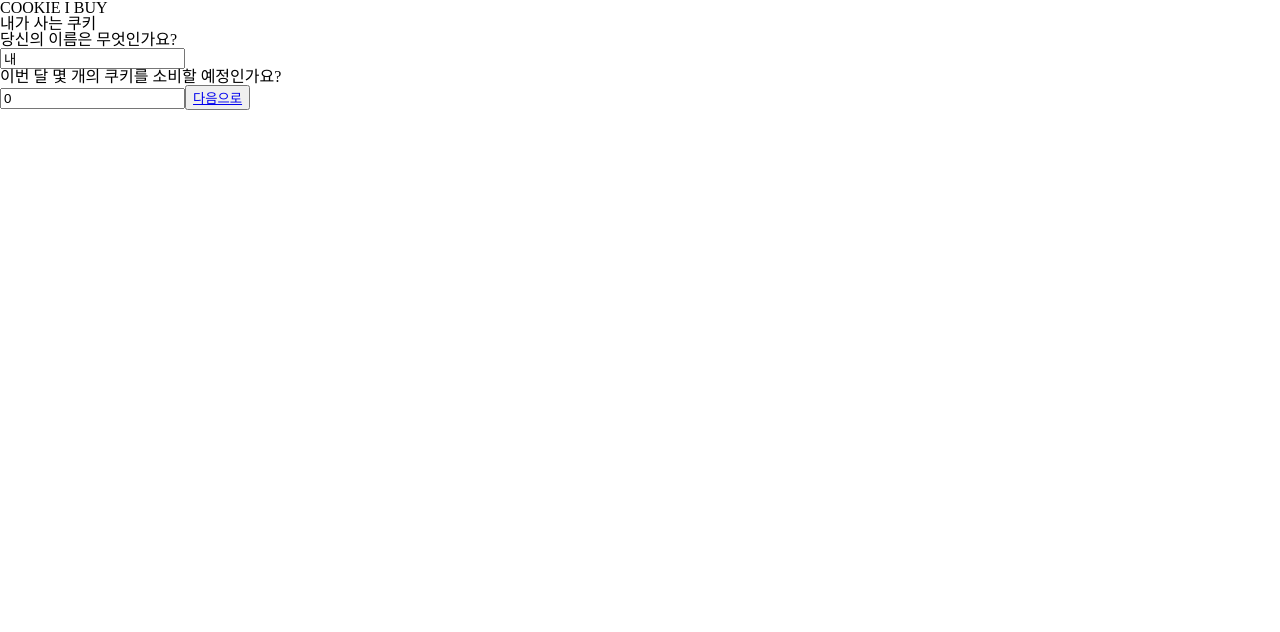
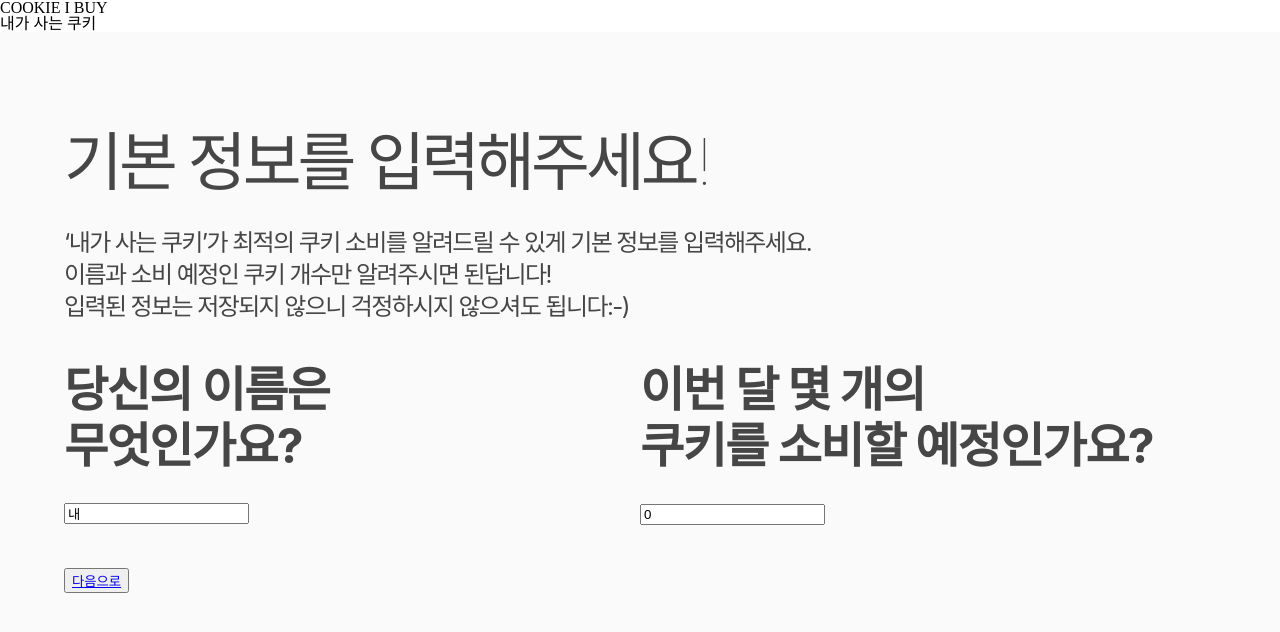
Before and after one commit to vdnuit/the-cookie-i-buy, a React (Create React App) app: page /Name in a window 1280 px wide. Shown: the top 632 px of the page. Built offline with nearby package versions, Linux system fonts and the light colour scheme.

Commit message:
SC Setting

```diff
--- a/src/components/Header.js
+++ b/src/components/Header.js
@@ -2,7 +2,17 @@ import { useRecoilValue } from "recoil";
 //각 페이지에 들어갈 헤더를 컴포넌트로 만들었습니다.
 //{userName}이/가 사는 쿠키를 처리하고 있습니다.
 import { userNameAtom } from "../atoms";
+import styled from "styled-components";
 
+const Container = styled.div`
+  // 초록 박스에 대한 css
+`;
+const Title = styled.h1`
+  //CookieIBuy에 대한 css
+`;
+const Detail = styled.p`
+  //내가 만든 쿠키에 대한 css (오른쪽 정렬이 필수입니다. 글자수가 변하기 때문에..)
+`;
 function Header() {
 
   const userName = useRecoilValue(userNameAtom);
@@ -18,11 +28,11 @@ function Header() {
       return this + (isEndWithConsonant(this) ? "이" : "가")
   };
   return (
-    <div>
-      <h1>COOKIE I BUY</h1>
-      <p>{userName.appendEulReul()} 사는 쿠키</p>
+    <Container>
+      <Title>COOKIE I BUY</Title>
+      <Detail>{userName.appendEulReul()} 사는 쿠키</Detail>
 
-    </div>
+    </Container>
   );
 }
 
--- a/src/routes/Main.js
+++ b/src/routes/Main.js
@@ -1,20 +1,31 @@
 // 메인페이지입니다 Link를 이용해 다음으로 넘어가는 버튼을 둔 것을 볼 수 있습니다.
 import { Link } from "react-router-dom";
-import Arrow from "../assets/Arrow.png";
+import ArrowImg from "../assets/Arrow.png";
+import styled from "styled-components";
 
+const Container = styled.div`
+  //배경에 대한 css
+`;
+const Title = styled.h1`
+  //내가 사는 쿠키에 대한 css
+`;
+const Detail = styled.p`
+  //상세설명에 대한 css
+`;
+const Arrow = styled.img`
+  //화살표 사진에 대한 css
+`;
 function Main() {
 
     return (
-     <div>
-        <h1>내가 사는 쿠키</h1>
-        <p>내가 사는 쿠키는 Knapsack 알고리즘을 사용하여 네이버 웹툰 사용자에게 합리적인 쿠키 소비를 위한 최적의 쿠키 소비 플랜을 제공합니다.</p>
-        <img src={Arrow}/>
-        <button>
-            <Link to={{pathname: `/Name/*`,}}>
-                시작
-            </Link>
-        </button>
-     </div>
+     <Container>
+        <Title>내가 사는 쿠키</Title>
+        <Detail>내가 사는 쿠키는 Knapsack 알고리즘을 사용하여 네이버 웹툰 사용자에게 합리적인 쿠키 소비를 위한 최적의 쿠키 소비 플랜을 제공합니다.</Detail>
+        <Link to={{pathname: `/Name/*`,}}>
+            <Arrow src={ArrowImg}/>
+        </Link>
+
+     </Container>
     );
   }
 
--- a/src/routes/Name.js
+++ b/src/routes/Name.js
@@ -2,6 +2,46 @@
 import { Link } from "react-router-dom";
 import { useRecoilState } from "recoil";
 import { userNameAtom, monCookieAtom } from "../atoms";
+import styled from "styled-components";
+
+const Container = styled.div`
+  background-color: #FAFAFA;
+  padding: 5vw;
+`;
+
+const Title = styled.h1`
+  letter-spacing: -0.5vh;
+  font-family: Inter;
+  font-style: normal;
+  font-weight: 100;
+  font-size: 8vh;
+  line-height: 10vh;
+  color: #464646;
+  margin: 2vw 0vw;
+`;
+const Detail = styled.p`
+  letter-spacing: -0.2vh;
+  font-family: Inter;
+  font-weight: 400;
+  font-size: 3vh;
+  line-height: 4vh;
+  color: #464646;
+`;
+const Questions = styled.div`
+  margin: 3vw 0vw;
+  display: flex;
+`;
+const Question = styled.h2`
+  letter-spacing: -0.2vh;
+  font-family: 'Inter';
+  font-style: normal;
+  font-weight: 700;
+  font-size: 6vh;
+  line-height: 7vh;
+  width: 45vw;
+  color: #464646;
+  min-width: 200px;
+`;
 
 function Name() {
 
@@ -16,18 +56,29 @@ function Name() {
   }
 
   return (
-    <>
-      <div>당신의 이름은 무엇인가요?</div>
-      <input valutype="text" value={name} onChange={onNameHandler} placeholder="유저이름"></input>
+    <Container>
+      <Title>기본 정보를 입력해주세요!</Title>
+      <Detail>‘내가 사는 쿠키’가 최적의 쿠키 소비를 알려드릴 수 있게 기본 정보를 입력해주세요. <br />
+이름과 소비 예정인 쿠키 개수만 알려주시면 된답니다! <br />
+입력된 정보는 저장되지 않으니 걱정하시지 않으셔도 됩니다:-)</Detail>
+      <Questions>
+        <Question>
+          <p>당신의 이름은<br />무엇인가요?</p>
+          <input valutype="text" value={name} onChange={onNameHandler} placeholder="이름 입력"></input>
+        </Question>
 
-      <div>이번 달 몇 개의 쿠키를 소비할 예정인가요?</div>
-      <input valutype="text" value={cookie} onChange={onCookieHandler} placeholder="이번 달의 쿠키"></input>
+        <Question>
+          <p>이번 달 몇 개의<br/>쿠키를 소비할 예정인가요?</p>
+          <input valutype="text" value={cookie} onChange={onCookieHandler} placeholder="이번 달의 쿠키 개수"></input>
+        </Question>
+
+      </Questions>
       <button>
         <Link to={{pathname: `/Choice/*`,}}>
           다음으로
         </Link>
       </button>
-    </>
+    </Container>
   );
 }
 
```
